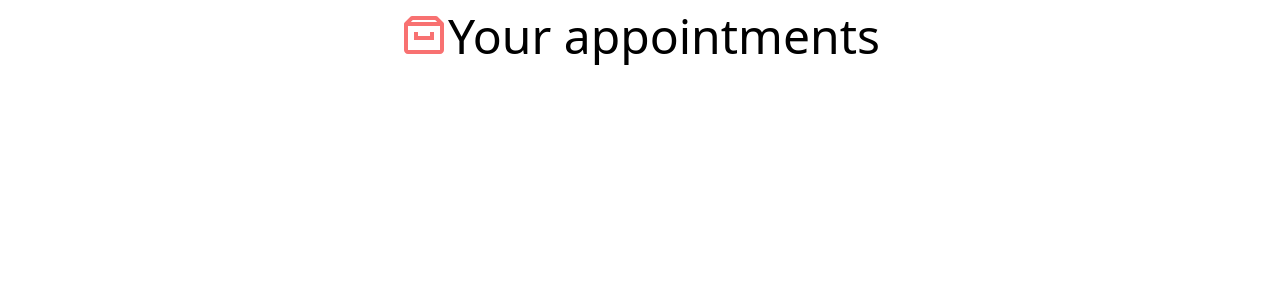
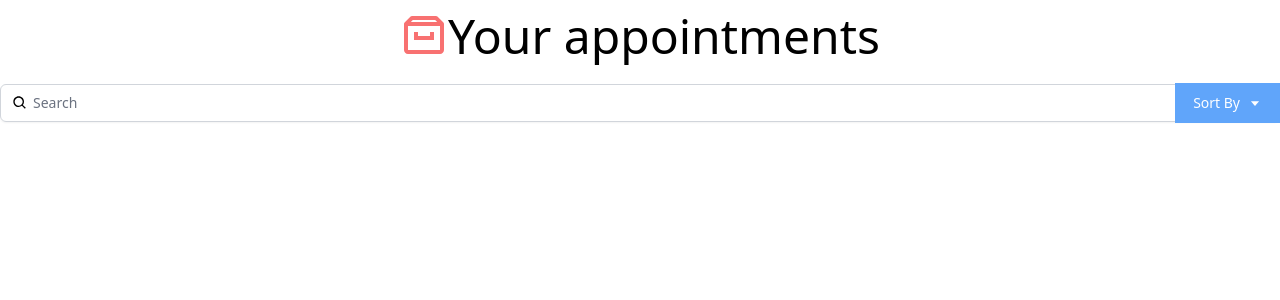
Before and after one commit to ricardoauribe/reactinterface, a React (Create React App) app: page / in a window 1280 px wide. Shown: the top 300 px of the page. Built offline with nearby package versions, Linux system fonts and the light colour scheme.

Commit message:
Adding search component

```diff
--- a/src/App.js
+++ b/src/App.js
@@ -1,5 +1,6 @@
 import {BiArchive} from "react-icons/bi";
 import './App.css';
+import Search from "./components/Search";
 
 function App() {
   return (
@@ -8,6 +9,7 @@
         <BiArchive className="inline-block text-red-400 align-top"/>
         Your appointments
       </h1>
+      <Search />
     </div>
   );
 }
--- /dev/null
+++ b/src/components/Search.js
@@ -0,0 +1,26 @@
+import { BiSearch, BiCaretDown } from "react-icons/bi"
+
+const Search = () =>{
+  return (
+    <div className="py-5">
+      <div className="mt-1 relative rounded-md shadow-sm">
+        <div className="absolute inset-y-0 left-0 pl-3 flex items-center pointer-events-none">
+          <BiSearch />
+          <label htmlFor="query" className="sr-only" />
+        </div>
+        <input type="text" name="query" id="query" value=""
+          className="pl-8 rounded-md focus:ring-indigo-500 focus:border-indigo-500 block w-full sm:text-sm border-gray-300" placeholder="Search" />
+        <div className="absolute inset-y-0 right-0 flex items-center">
+          <div>
+            <button type="button"
+              className="justify-center px-4 py-2 bg-blue-400 border-2 border-blue-400 text-sm text-white hover:bg-blue-700 focus:outline-none focus:ring-2 focus:ring-offset-2 flex items-center" id="options-menu" aria-haspopup="true" aria-expanded="true">
+              Sort By <BiCaretDown className="ml-2" />
+            </button>
+          </div>
+        </div>
+      </div>
+    </div>
+  )
+}
+
+export default Search;
```
